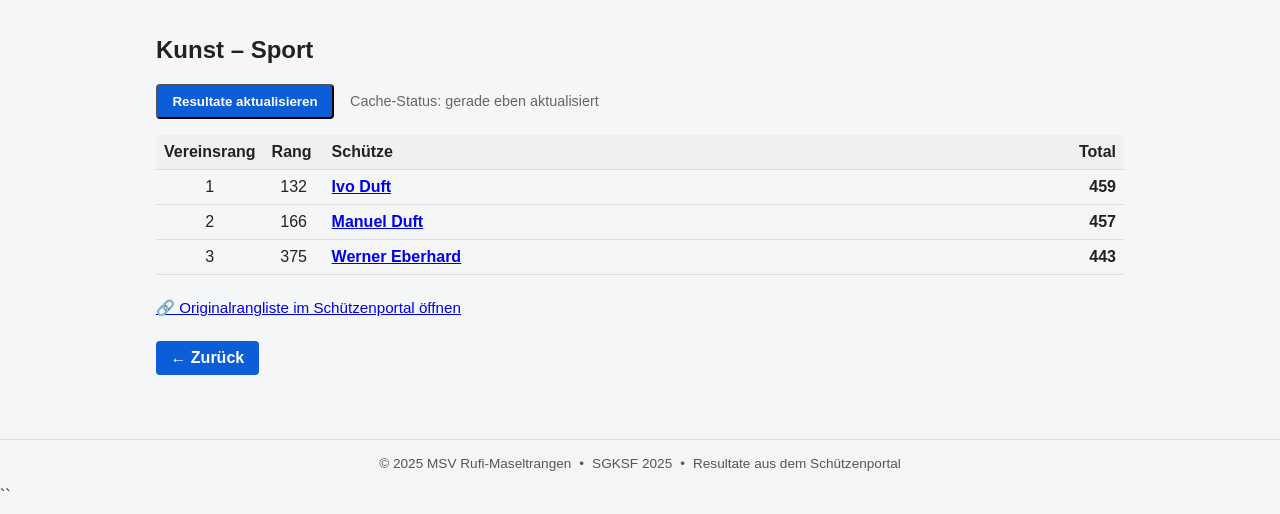
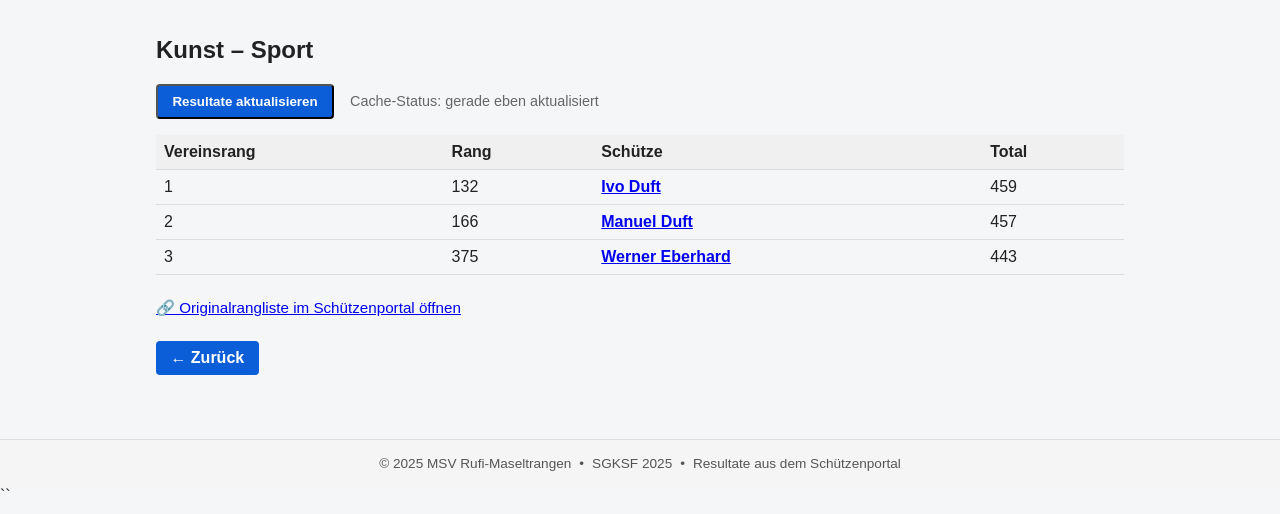
Before and after one commit to manuelduft99/schuetzenportal-msv, a FastAPI app: page /stich/Kunst/Sport in a window 1280 px wide. Shown: the part 58-572 px from the top of the page. Run offline with FastAPI, Linux system fonts and the light colour scheme; data comes from the database, SQL or seed files in the repository; both versions use the stored data as it was after the commit.

Commit message:
anpassungen anzeige

```diff
--- a/templates/gruppen.html
+++ b/templates/gruppen.html
@@ -18,10 +18,10 @@
     <tbody>
       {% for r in resultate %}
       <tr>
-        <td class="rang" data-label="Rang">{{ r.rang }}</td>
+        <td data-label="Rang">{{ r.rang }}</td>
         <td data-label="Gruppe"><strong>{{ r.gruppe }}</strong></td>
         <td data-label="Feld">{{ r.feld }}</td>
-        <td class="total" data-label="Total">{{ r.total }}</td>
+        <td data-label="Total">{{ r.total }}</td>
       </tr>
       {% endfor %}
     </tbody>
--- a/templates/stich.html
+++ b/templates/stich.html
@@ -34,11 +34,11 @@
     <tbody>
       {% for r in resultate %}
       <tr>
-          <td class="rang" data-label="Vereinsrang">
+          <td data-label="Vereinsrang">
             <span class="value">{{ loop.index }}</span>
           </td>
 
-          <td class="rang" data-label="Rang">
+          <td data-label="Rang">
               <span class="value">{{ r.rang }}</span>
           </td>
 
@@ -50,7 +50,7 @@
             </span>
           </td>
 
-          <td class="total" data-label="Total">
+          <td data-label="Total">
             <span class="value">{{ r.total }}</span>
           </td>
       </tr>
--- a/templates/stich_gesamt.html
+++ b/templates/stich_gesamt.html
@@ -17,10 +17,10 @@
   <tbody>
     {% for r in resultate %}
     <tr>
-      <td class="rang" data-label="Rang">{{ loop.index }}</td>
+      <td data-label="Rang">{{ loop.index }}</td>
       <td data-label="Schütze"><strong>{{ r.vorname }} {{ r.nachname }}</strong></td>
       <td data-label="Feld">{{ r.feld }}</td>
-      <td class="total" data-label="Total">{{ r.total }}</td>
+      <td data-label="Total">{{ r.total }}</td>
     </tr>
     {% endfor %}
   </tbody>
```
Also changed, not shown: templates/schuetze.html (+5 -3 lines), cache.db.
